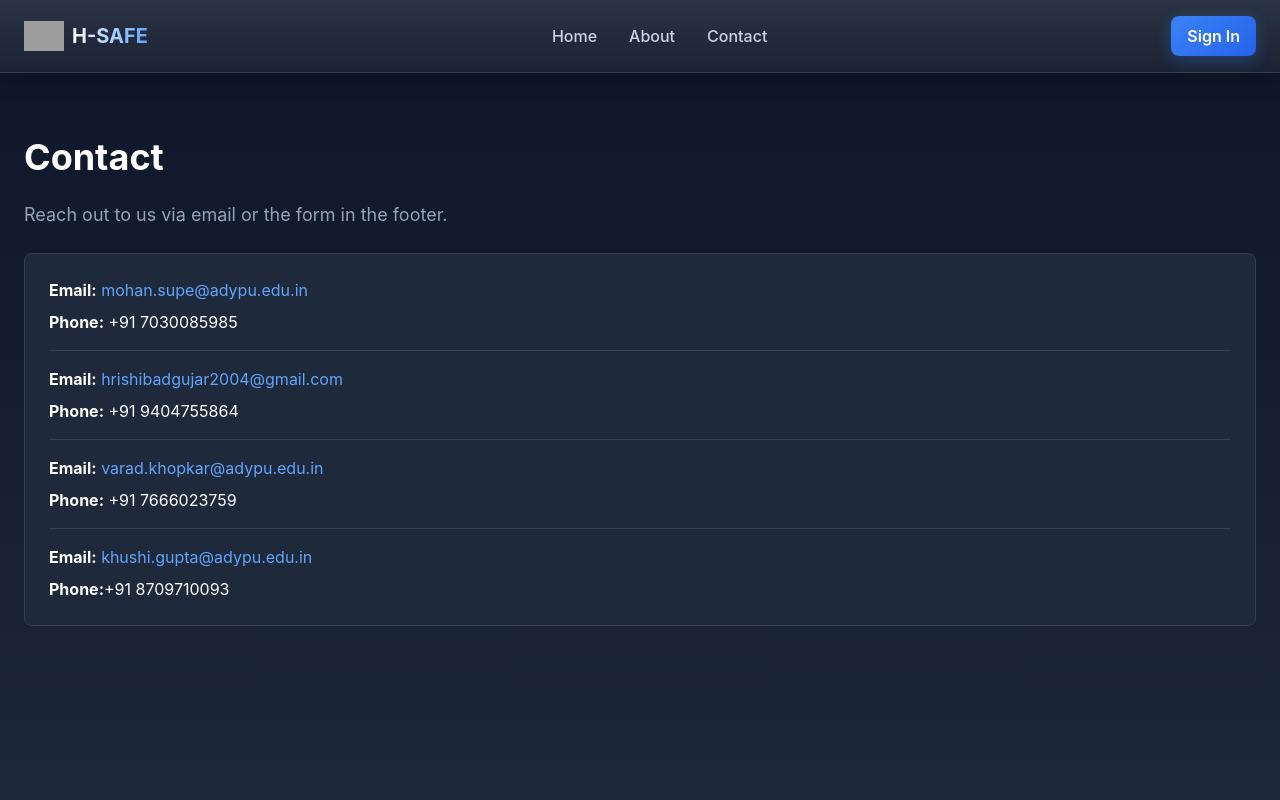
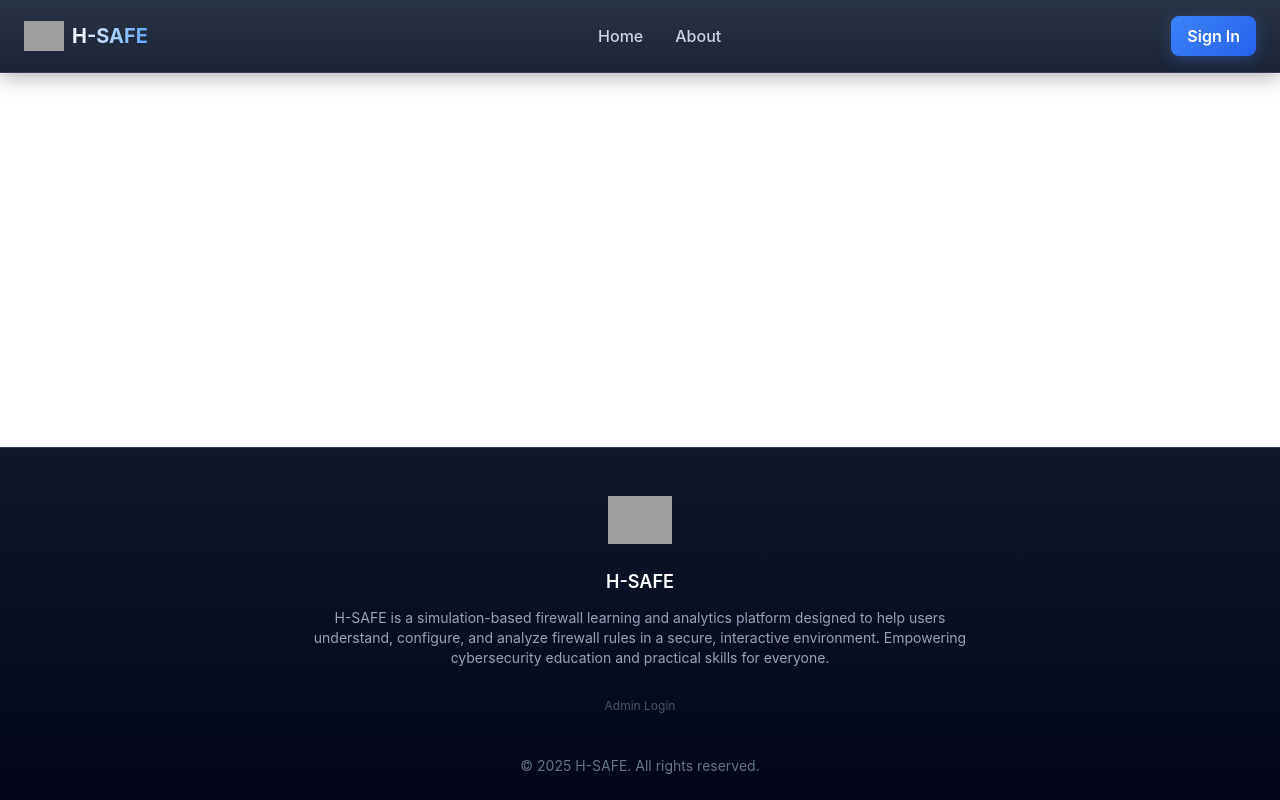
Before and after one commit to mohansupe/H-Safe, a React (Vite) app: page /contact in a window 1280 px wide. Shown: the top 800 px of the page. Built offline with nearby package versions, Linux system fonts and the light colour scheme; no server answers; grey boxes are pictures that could not be loaded.

Commit message:
Remove Contact page

```diff
--- a/src/components/Header.jsx
+++ b/src/components/Header.jsx
@@ -195,7 +195,7 @@ export default function Header() {
         <nav className="hidden md:flex items-center gap-8">
           <Link to="/" className="nav-link">Home</Link>
           <Link to="/about" className="nav-link">About</Link>
-          <Link to="/contact" className="nav-link">Contact</Link>
+
         </nav>
 
         {/* Desktop Actions */}
@@ -232,7 +232,7 @@ export default function Header() {
           <nav className="flex flex-col p-6 space-y-4">
             <Link to="/" className="nav-link text-lg block py-2" onClick={() => setIsMobileMenuOpen(false)}>Home</Link>
             <Link to="/about" className="nav-link text-lg block py-2" onClick={() => setIsMobileMenuOpen(false)}>About</Link>
-            <Link to="/contact" className="nav-link text-lg block py-2" onClick={() => setIsMobileMenuOpen(false)}>Contact</Link>
+
 
             <div className="pt-4 border-t border-slate-800 flex flex-col gap-4">
               {hasEarlyAccess && (
--- a/src/pages/App.jsx
+++ b/src/pages/App.jsx
@@ -3,7 +3,7 @@ import React from 'react'
 import { Routes, Route, Link } from 'react-router-dom'
 import Home from './Home'
 import About from './About'
-import Contact from './Contact'
+
 import Admin from './Admin'
 import Dashboard from './Dashboard'
 import Simulator from './Simulator'
@@ -19,7 +19,7 @@ export default function App() {
         <Routes>
           <Route path="/" element={<Home />} />
           <Route path="/about" element={<About />} />
-          <Route path="/contact" element={<Contact />} />
+
           <Route path="/admin" element={<Admin />} />
           <Route path="/dashboard" element={<Dashboard />} />
           <Route path="/simulator" element={<Simulator />} />
--- a/src/pages/Contact.jsx
+++ /dev/null
@@ -1,26 +0,0 @@
-
-import React from 'react'
-
-export default function Contact(){
-  return (
-    <div className="bg-gradient-to-b from-slate-900 to-slate-800 min-h-screen">
-      <div className="container mx-auto px-6 py-16">
-        <h1 className="text-4xl font-bold mb-6 text-white">Contact</h1>
-        <p className="text-slate-400 mb-6 text-lg">Reach out to us via email or the form in the footer.</p>
-        <div className="bg-slate-800 border border-slate-700 rounded-lg p-6">
-          <p className="text-white"><strong>Email:</strong> <a href="mailto:mohan.supe@adypu.edu.in" className="text-blue-400 hover:text-blue-300">mohan.supe@adypu.edu.in</a></p>
-          <p className="mt-2 text-white"><strong>Phone:</strong> +91 7030085985</p>
-          <hr className="my-4 border-slate-700" />
-          <p className="text-white"><strong>Email:</strong> <a href="mailto:hrishibadgujar2004@gmail.com" className="text-blue-400 hover:text-blue-300">hrishibadgujar2004@gmail.com</a></p>
-          <p className="mt-2 text-white"><strong>Phone:</strong> +91 9404755864</p>
-          <hr className="my-4 border-slate-700" />
-          <p className="text-white"><strong>Email:</strong> <a href="mailto:varad.khopkar@adypu.edu.in" className="text-blue-400 hover:text-blue-300">varad.khopkar@adypu.edu.in</a></p>
-          <p className="mt-2 text-white"><strong>Phone:</strong> +91 7666023759</p>
-          <hr className="my-4 border-slate-700" />
-          <p className="text-white"><strong>Email:</strong> <a href="mailto:khushi.gupta@adypu.edu.in" className="text-blue-400 hover:text-blue-300">khushi.gupta@adypu.edu.in</a></p>
-          <p className="mt-2 text-white"><strong>Phone:</strong>+91 8709710093</p>
-        </div>
-      </div>
-    </div>
-  )
-}
```
Also changed, not shown: 5 other files (tests, documents, lock files or other folders).
